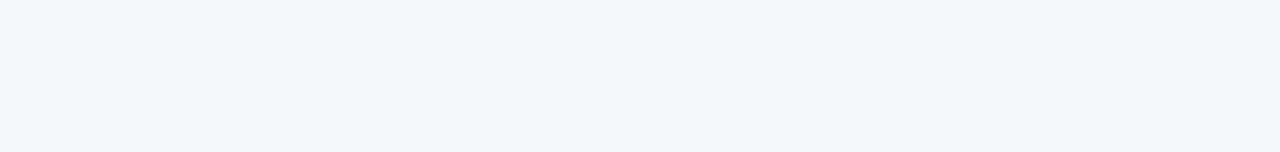
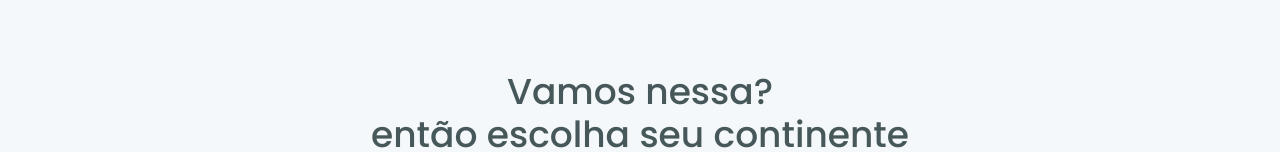
Before and after one commit to Hugovarellaa/nlw-06-node-js, a Next.js app in the folder worldtrip/: page / in a window 1280 px wide. Shown: the part 800-952 px from the top of the page. Before the commit the page ends 870 px from the top, so only its background shows below. Built offline with nearby package versions, Linux system fonts and the light colour scheme.

Commit message:
update HomePage

```diff
--- a/worldtrip/src/pages/index.tsx
+++ b/worldtrip/src/pages/index.tsx
@@ -1,4 +1,4 @@
-import { Flex } from "@chakra-ui/react";
+import { Flex, Heading } from "@chakra-ui/react";
 import { Banner } from "../components/Banner";
 import { Header } from "../components/Header";
 import { Separador } from "../components/Separador";
@@ -11,6 +11,17 @@ export default function Home() {
       <Banner />
       <TravelTypes />
       <Separador />
+
+      <Heading
+        textAlign="center"
+        fontWeight="500"
+        mb={["5", "14"]}
+        fontSize={["lg", "3xl", "4xl"]}
+      >
+        Vamos nessa?
+        <br />
+        então escolha seu continente
+      </Heading>
     </Flex>
   );
 }
```
